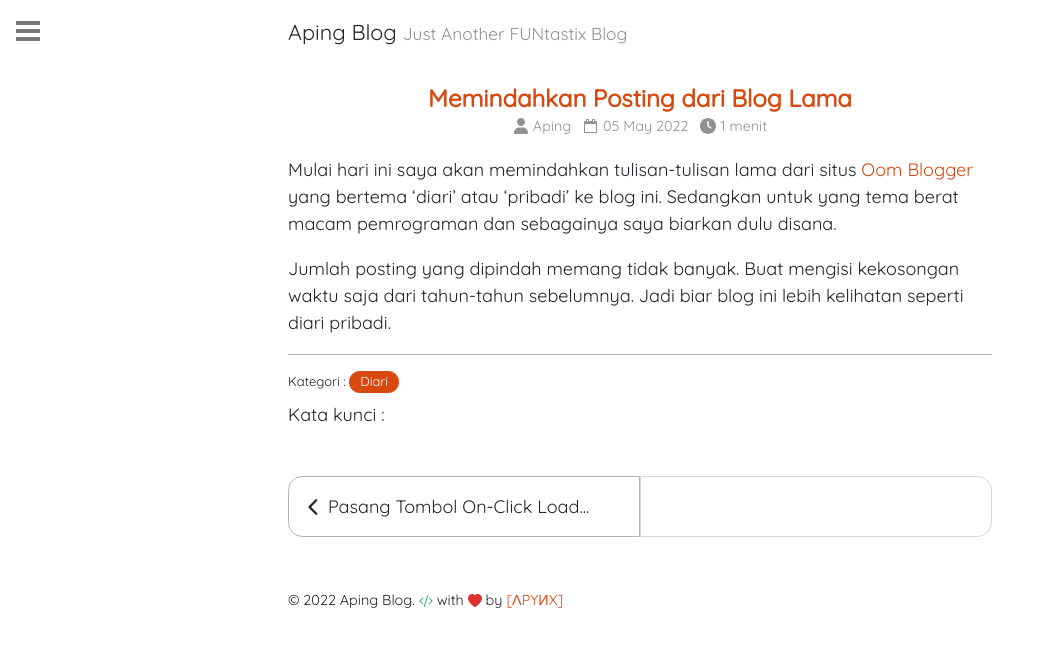
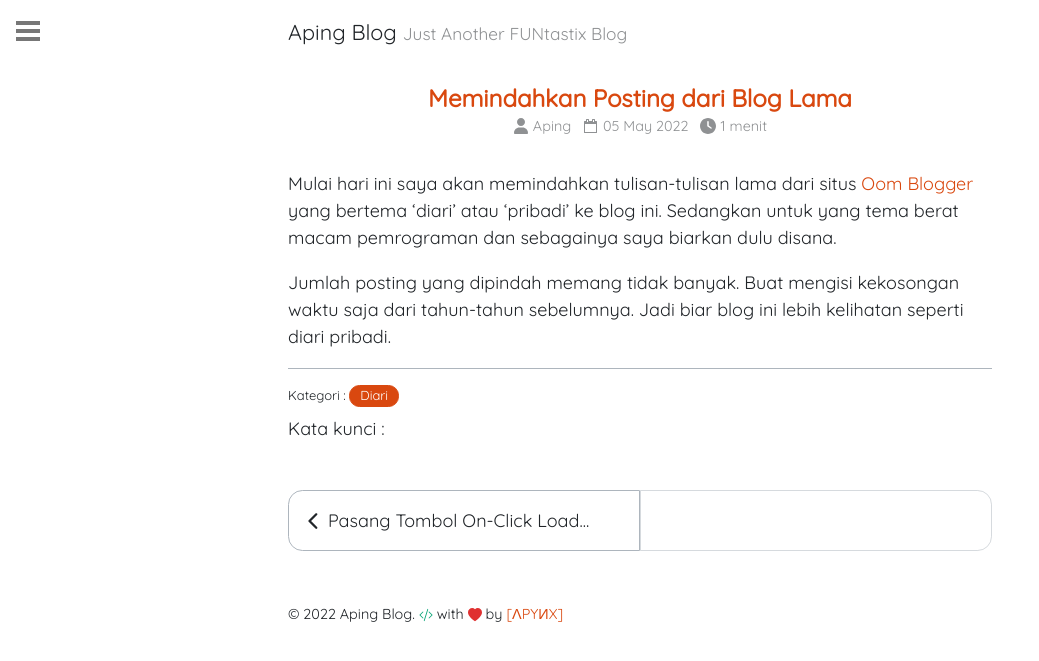
Before and after one commit to apynx/apynx.github.io, a Jekyll site: the page built from _posts/2022-05-05-pindah-posting-dari-blog-lama.md, in a window 1280 px wide. Shown: the top 661 px of the page, without its empty margins (0-1039 px from the left). Built offline with Jekyll 4.4.1, drawn with Linux system fonts in a browser that asks for light colours.

Commit message:
add spacer

```diff
--- a/_sass/ockham/_post.scss
+++ b/_sass/ockham/_post.scss
@@ -16,7 +16,7 @@
 .post-meta {
   opacity: .5;
   font-size: .8em;
-  margin-bottom: var(--spacer);
+  margin-bottom: var(--spacer-2);
 }
 
 .post-entry {
```
